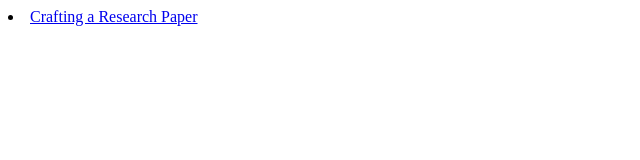
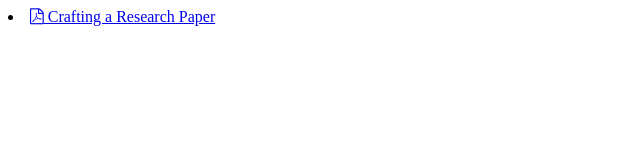
Before and after one commit to chentaohfut/chentaohfut.github.io, a plain HTML site: page index.html in a window 1280 px wide. Shown: the full height of the page, 0-640 px from the left. Drawn offline with Linux system fonts and the light colour scheme.

Commit message:
Update index.html

```diff
--- a/index.html
+++ b/index.html
@@ -1,5 +1,8 @@
 <!DOCTYPE html>
 <html lang="en">
+  </head>
+      <link rel="stylesheet" href="https://cdnjs.cloudflare.com/ajax/libs/font-awesome/4.7.0/css/font-awesome.min.css">
+  </head>
   <body>
     <li><a href="./Slide/Crafting_a_Research_Paper.pdf"> <i class="fab fa fa-file-pdf-o"></i> Crafting a Research Paper</a></li>
   </body>
```
